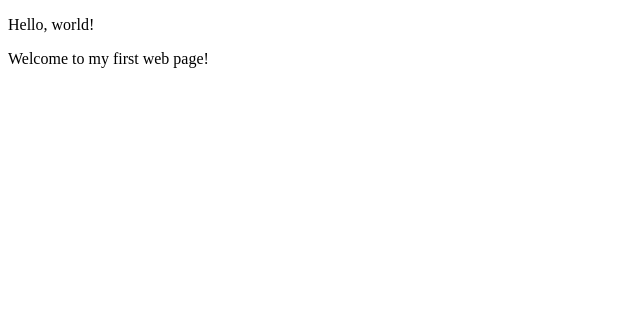
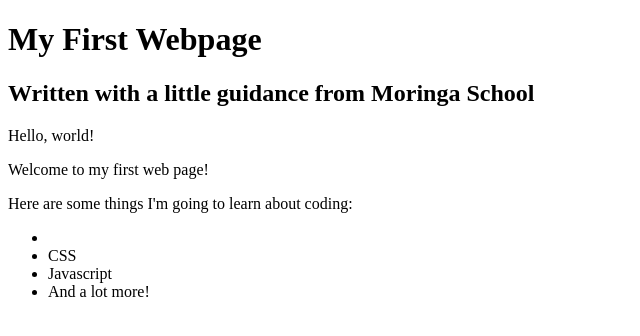
Before and after one commit to dorcasndungu/HTML, a plain HTML site: page my-first-webpage.html in a window 1280 px wide. Shown: the whole page, without its empty margins (0-640 px from the left). Drawn offline with Linux system fonts and the light colour scheme.

Commit message:
add list elements

```diff
--- a/my-first-webpage.html
+++ b/my-first-webpage.html
@@ -4,7 +4,17 @@
     <title>My first webpage!</title>
   </head>
   <body>
+    <h1>My First Webpage</h1>
+    <h2>Written with a little guidance from Moringa School</h2>
     <p>Hello, world!</p>
     <p>Welcome to my first web page!</p>
+
+    <p>Here are some things I'm going to learn about coding:</p>
+    <ul>
+      <li><HTML</li>
+      <li>CSS</li>
+      <li>Javascript</li>
+      <li>And a lot more!</li>
+    </ul>
   </body>
-</html>
+ </html>
```
